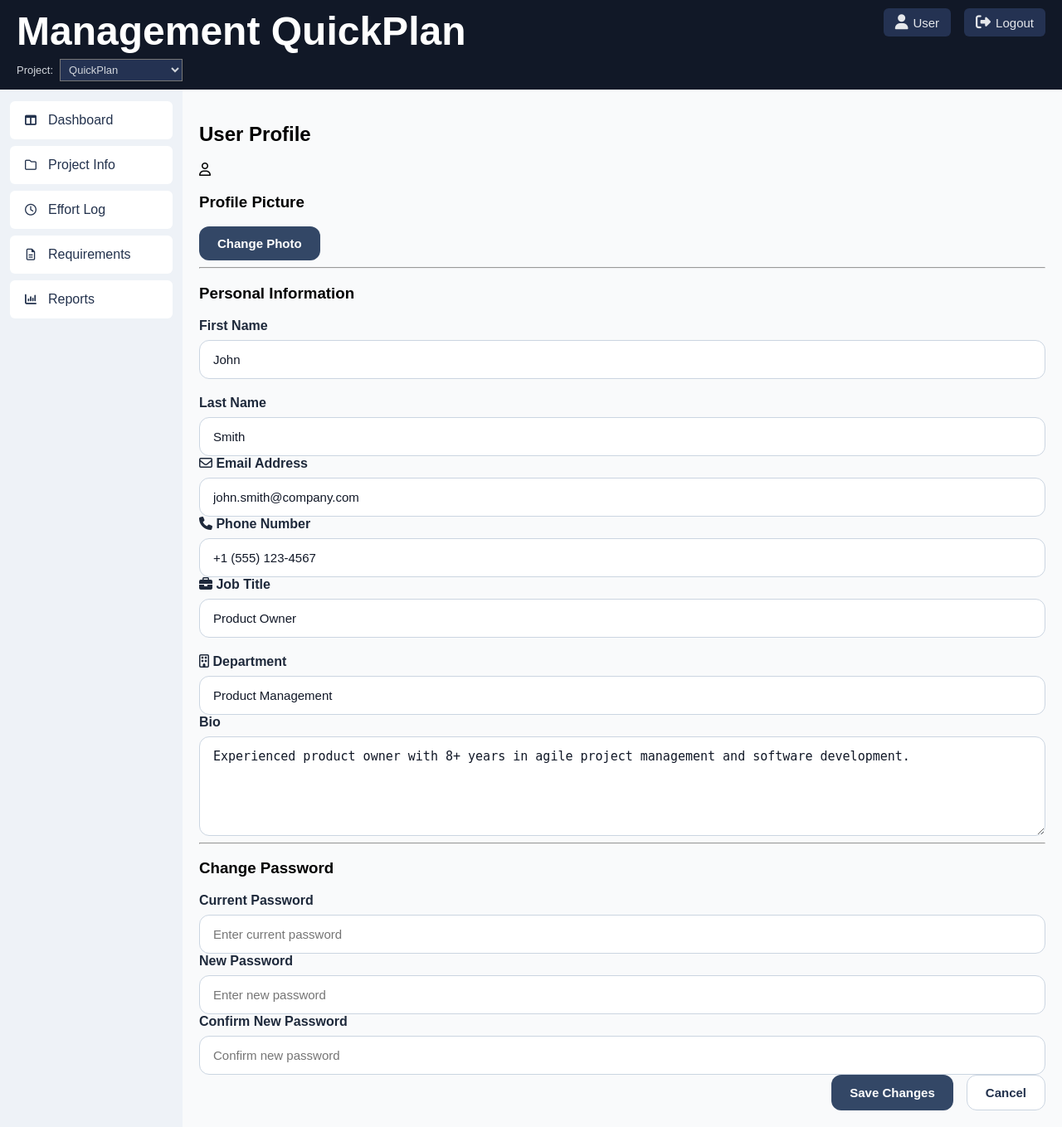
After one commit to TSchaefSE/Management_QuickPlan, a Flask app: page /user in a window 1280 px wide. The commit adds this page. Shown: the whole page at 83% size. Run offline with Flask 3, Linux system fonts and the light colour scheme.

Commit message:
Added wiring for user_profile.html

```diff
--- a/app/routes.py
+++ b/app/routes.py
@@ -14,6 +14,39 @@ main = Blueprint("main", __name__)
 @main.route("/")
 def home():
     return redirect(url_for("main.dashboard"))
+
+@main.route("/user", methods=["GET", "POST"])
+def user_profile():
+    if request.method == "POST":
+        first_name = request.form.get("first_name")
+        last_name = request.form.get("last_name")
+        email = request.form.get("email")
+        phone = request.form.get("phone")
+        job_title = request.form.get("job_title")
+        department = request.form.get("department")
+        bio = request.form.get("bio")
+        current_password = request.form.get("current_password")
+        new_password = request.form.get("new_password")
+        confirm_new_password = request.form.get("confirm_new_password")
+
+        print("user profile submitted:")
+        print(first_name, last_name, email, phone, job_title, department, bio)
+
+        return redirect(url_for("main.user_profile"))
+
+    return render_template(
+        "user/user_profile.html",
+        active_page="user",
+        user={
+            "first_name": "John",
+            "last_name": "Smith",
+            "email": "john.smith@company.com",
+            "phone": "+1 (555) 123-4567",
+            "job_title": "Product Owner",
+            "department": "Product Management",
+            "bio": "Experienced product owner with 8+ years in agile project management and software development."
+        }
+    )
 
 
 @main.route("/dashboard")
--- a/app/templates/layout/base.html
+++ b/app/templates/layout/base.html
@@ -25,7 +25,7 @@
             </div>
 
             <div class="topbar-right">
-                <a href="#" class="topbar-btn">
+                <a href="{{ url_for('main.user_profile') }}" class="topbar-btn">
                     <i class="fa-solid fa-user"></i> User
                 </a>
                 <a href="#" class="topbar-btn logout">
--- /dev/null
+++ b/app/templates/user/user_profile.html
@@ -0,0 +1,162 @@
+{% extends "layout/base.html" %}
+
+{% block title %}User Profile | Management QuickPlan{% endblock %}
+
+{% block content %}
+<div class="user-profile-container">
+
+  <h2>User Profile</h2>
+
+  <form method="POST"
+        action="{{ url_for('main.user_profile') }}"
+        class="user-profile-form">
+
+    <div class="profile-card">
+
+      <!-- Profile Picture Section -->
+      <div class="profile-picture-section">
+        <div class="profile-picture-placeholder">
+          <i class="fa-regular fa-user"></i>
+        </div>
+
+        <div class="profile-picture-actions">
+          <h3>Profile Picture</h3>
+          <button type="button" class="primary-btn">Change Photo</button>
+        </div>
+      </div>
+
+      <hr>
+
+      <!-- Personal Information -->
+      <h3>Personal Information</h3>
+
+      <div class="form-row">
+        <div class="form-group">
+          <label for="first_name">First Name</label>
+          <input type="text"
+                 id="first_name"
+                 name="first_name"
+                 value="{{ user.first_name if user else '' }}"
+                 placeholder="Enter first name">
+        </div>
+
+        <div class="form-group">
+          <label for="last_name">Last Name</label>
+          <input type="text"
+                 id="last_name"
+                 name="last_name"
+                 value="{{ user.last_name if user else '' }}"
+                 placeholder="Enter last name">
+        </div>
+      </div>
+
+      <div class="form-row single-column">
+        <div class="form-group">
+          <label for="email">
+            <i class="fa-regular fa-envelope"></i>
+            Email Address
+          </label>
+          <input type="email"
+                 id="email"
+                 name="email"
+                 value="{{ user.email if user else '' }}"
+                 placeholder="Enter email address">
+        </div>
+      </div>
+
+      <div class="form-row single-column">
+        <div class="form-group">
+          <label for="phone">
+            <i class="fa-solid fa-phone"></i>
+            Phone Number
+          </label>
+          <input type="text"
+                 id="phone"
+                 name="phone"
+                 value="{{ user.phone if user else '' }}"
+                 placeholder="Enter phone number">
+        </div>
+      </div>
+
+      <div class="form-row">
+        <div class="form-group">
+          <label for="job_title">
+            <i class="fa-solid fa-briefcase"></i>
+            Job Title
+          </label>
+          <input type="text"
+                 id="job_title"
+                 name="job_title"
+                 value="{{ user.job_title if user else '' }}"
+                 placeholder="Enter job title">
+        </div>
+
+        <div class="form-group">
+          <label for="department">
+            <i class="fa-regular fa-building"></i>
+            Department
+          </label>
+          <input type="text"
+                 id="department"
+                 name="department"
+                 value="{{ user.department if user else '' }}"
+                 placeholder="Enter department">
+        </div>
+      </div>
+
+      <div class="form-row single-column">
+        <div class="form-group">
+          <label for="bio">Bio</label>
+          <textarea id="bio"
+                    name="bio"
+                    rows="5"
+                    placeholder="Enter bio">{{ user.bio if user else '' }}</textarea>
+        </div>
+      </div>
+
+      <hr>
+
+      <!-- Change Password -->
+      <h3>Change Password</h3>
+
+      <div class="form-row single-column">
+        <div class="form-group">
+          <label for="current_password">Current Password</label>
+          <input type="password"
+                 id="current_password"
+                 name="current_password"
+                 placeholder="Enter current password">
+        </div>
+      </div>
+
+      <div class="form-row single-column">
+        <div class="form-group">
+          <label for="new_password">New Password</label>
+          <input type="password"
+                 id="new_password"
+                 name="new_password"
+                 placeholder="Enter new password">
+        </div>
+      </div>
+
+      <div class="form-row single-column">
+        <div class="form-group">
+          <label for="confirm_new_password">Confirm New Password</label>
+          <input type="password"
+                 id="confirm_new_password"
+                 name="confirm_new_password"
+                 placeholder="Confirm new password">
+        </div>
+      </div>
+
+      <!-- Actions -->
+      <div class="form-actions">
+        <button type="submit" class="primary-btn">Save Changes</button>
+        <button type="reset" class="secondary-btn">Cancel</button>
+      </div>
+
+    </div>
+  </form>
+
+</div>
+{% endblock %}
```
